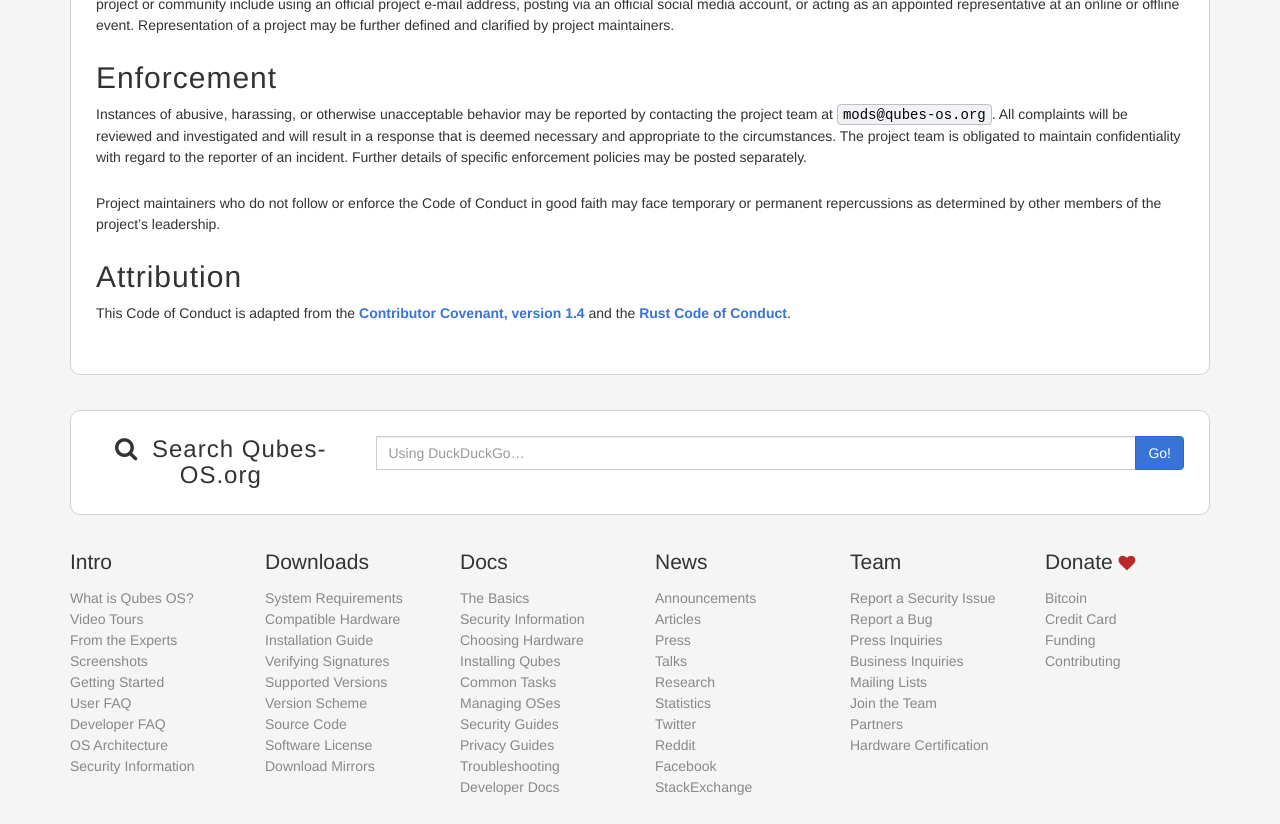
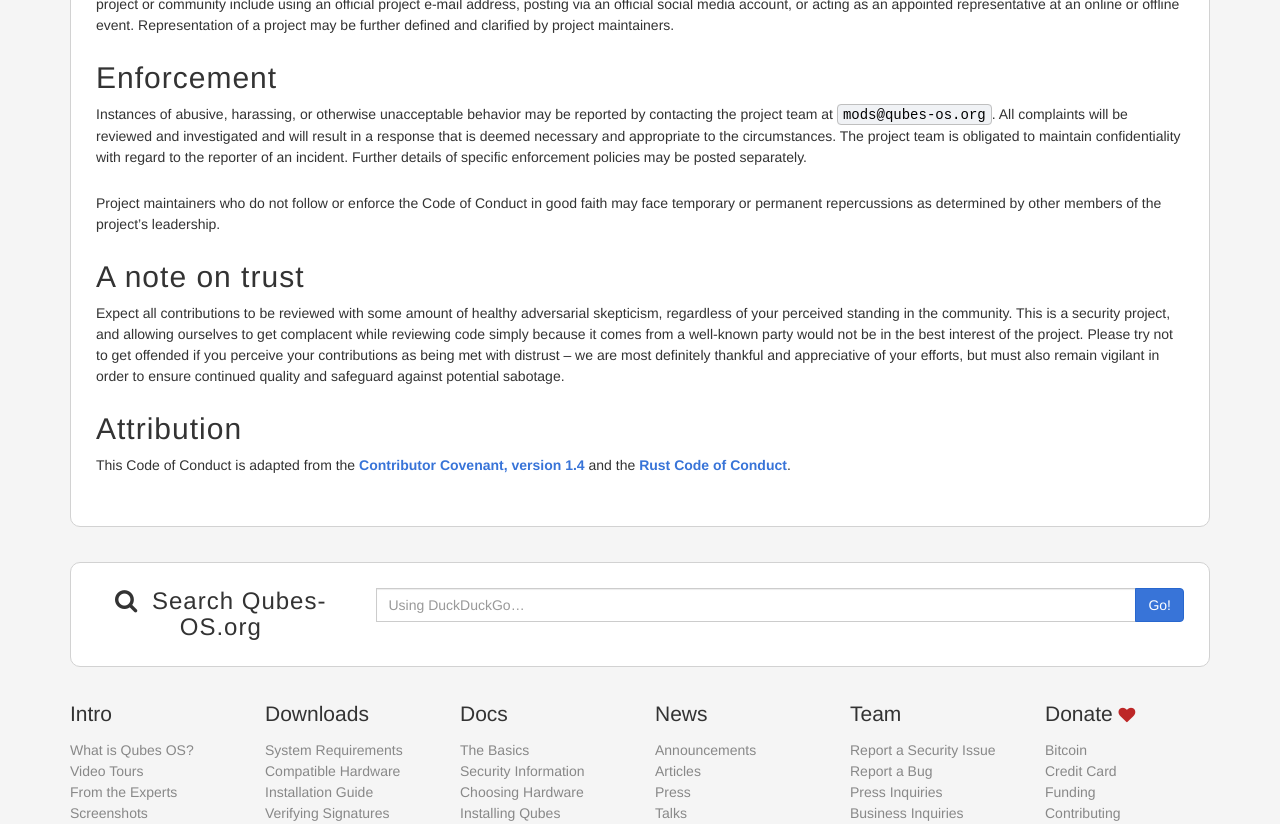
Before and after one commit to QubesOS/qubesos.github.io, a Jekyll site: the page built from pages/code-of-conduct.md, in a window 1280 px wide and 900 px high, scrolled down 949 px, cut to the strip 0-824 px from the top of the window. Built offline with Jekyll 4.4.1, drawn with Linux system fonts in a browser that asks for light colours; some web fonts are replaced.

Commit message:
Add "A note on trust" to the code of conduct
https://github.com/QubesOS/qubes-issues/issues/2163#issuecomment-278297127

```diff
--- a/pages/code-of-conduct.md
+++ b/pages/code-of-conduct.md
@@ -39,6 +39,12 @@ Instances of abusive, harassing, or otherwise unacceptable behavior may be repor
 
 Project maintainers who do not follow or enforce the Code of Conduct in good faith may face temporary or permanent repercussions as determined by other members of the project's leadership.
 
+## A note on trust
+
+Expect all contributions to be reviewed with some amount of healthy adversarial skepticism, regardless of your perceived standing in the community.
+This is a security project, and allowing ourselves to get complacent while reviewing code simply because it comes from a well-known party would not be in the best interest of the project.
+Please try not to get offended if you perceive your contributions as being met with distrust -- we are most definitely thankful and appreciative of your efforts, but must also remain vigilant in order to ensure continued quality and safeguard against potential sabotage.
+
 ## Attribution
 
 This Code of Conduct is adapted from the [Contributor Covenant, version 1.4](http://contributor-covenant.org/version/1/4) and the [Rust Code of Conduct](https://www.rust-lang.org/en-US/conduct.html).
```
